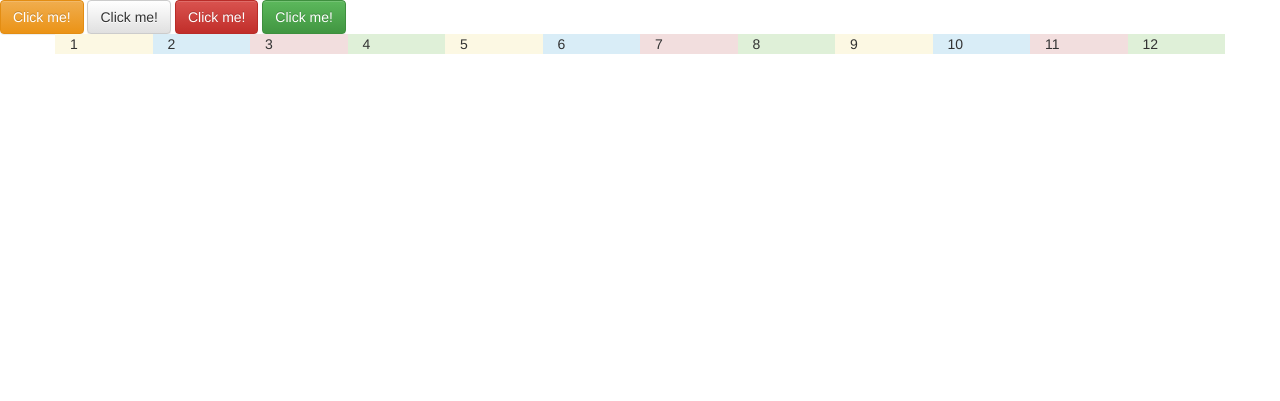
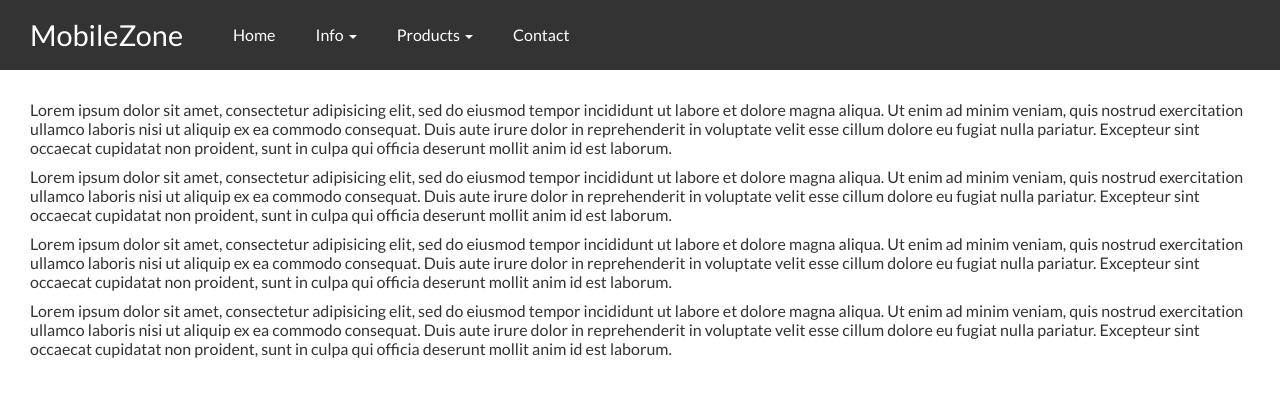
Before and after one commit to amitk2016/mobilezone, a plain HTML site: page index.html in a window 1280 px wide. Drawn offline with Linux system fonts and the light colour scheme.

Commit message:
navbar finished

```diff
--- a/css/styles.css
+++ b/css/styles.css
@@ -1,11 +1,103 @@
 /*body{
-	background-color:yellow;
-}*/
-/*.container{
-	background-color: green;
-	height: 100px;
-}*/
-/*.container-fluid{
-	background-color: red;
-	height: 100px;
-}*/
+	font-family: 'Lato', sans-serif;
+}
+.mynav{
+	background-color: rgba(0,0,0,0.9);
+	height:70px;
+
+}
+
+.m-navbar li{
+	display: inline-block;
+	margin-left:40px;
+	margin-top: 0;
+}
+.m-navbar li a{
+	color: white;
+	text-decoration: none;
+
+}
+.m-navbar li a img{
+	height:120px;
+}
+*/
+body,html{
+	margin:0;
+	font:1em "Lato", sans-serif;
+}
+
+.content{
+	padding:30px;
+}
+
+.nav-main{
+	width:100%;
+	background-color:rgba(0,0,0,0.8);
+	height: 70px;
+	color:#fff;
+}
+.logo{
+	float: left;
+	height:40px;
+	padding: 15px 30px;
+	font-size: 1.8em;
+	line-height: 40px;
+}
+.nav-main > ul{
+	margin:0;
+	padding:0;
+	float: left;
+	list-style-type: none;
+}
+.nav-main > ul >li {
+	float: left;
+}
+.nav-item{
+	display: inline-block;
+	padding:15px 20px;
+	height:40px;
+	line-height: 40px;
+	text-decoration:none;
+	color:#fff;
+	font-size: 1em;
+}
+.nav-item:hover{
+	color:#f0cc56;
+	cursor: pointer;
+}
+
+.nav-content{
+	position: absolute;
+	top:70px;
+	overflow: hidden;
+	background-color: rgba(0,0,0,0.8);
+	max-height:0;
+}
+.nav-content a{
+	color: #fff;
+	text-decoration: none;
+}
+.nav-content a:hover{
+	text-decoration: underline;
+}
+.nav-sub{
+	padding: 20px;
+}
+.nav-sub ul{
+	padding:0;
+	margin:0;
+	list-style-type: none;
+}
+.nav-sub ul li a{
+	display: inline-block;
+	padding: 5px 0;
+}
+.nav-item:focus{
+
+}
+.nav-item:focus ~ .nav-content{
+	max-height: 400px;
+	-webkit-transition: max-height 0.4s ease-in;
+	-moz-transition: max-height 0.4s ease-in;
+	transition: max-height 0.4s ease-in;
+}
--- a/index.html
+++ b/index.html
@@ -3,43 +3,113 @@
 <head>
 	<meta charset="utf-8">
 	<meta name="viewport" content="width=device-width, initial-scale=1">
-	<meta http-equiv="refresh" content="3">
+	<!-- <meta http-equiv="refresh" content="3"> -->
 	<meta name="description" content="Between 150 and 160 characters">
 	<title>MobileZone</title>
 	<!-- Latest compiled and minified Bootstrap CSS -->
 	<link rel="stylesheet" type="text/css" href="css/bootstrap.min.css">
 	<!-- Optional theme -->
 	<link rel="stylesheet" type="text/css" href="css/bootstrap-theme.min.css">
+	<!-- This is my custom css file  -->
 	<link rel="stylesheet" type="text/css" href="css/styles.css">
+	<!-- google font -->
+	 <link href='https://fonts.googleapis.com/css?family=Lato' rel='stylesheet' type='text/css'>
 
 
 </head>
 <body>
 
-<button class="btn btn-warning" >Click me!</button>
-<button class="btn btn-default" >Click me!</button>
-<button class="btn btn-danger"  >Click me!</button>
-<button class="btn btn-success" onclick="$(this).hide();" >Click me!</button>
+<!-- Navbar starts here -->
 
-<div class="container">
-	<div class="row">
-		<div class="col-lg-1 col-xs-4 bg-warning">1</div>
-		<div class="col-lg-1 col-xs-4 bg-info">2</div>
-		<div class="col-lg-1 col-xs-4 bg-danger">3</div>
-		<div class="col-lg-1 col-xs-4 bg-success">4</div>
-		<div class="col-lg-1 col-xs-4 bg-warning">5</div>
-		<div class="col-lg-1 col-xs-4 bg-info">6</div>
-		<div class="col-lg-1 col-xs-4 bg-danger">7</div>
-		<div class="col-lg-1 col-xs-4 bg-success">8</div>
-		<div class="col-lg-1 col-xs-4 bg-warning">9</div>
-		<div class="col-lg-1 col-xs-4 bg-info">10</div>
-		<div class="col-lg-1 col-xs-4 bg-danger">11</div>
-		<div class="col-lg-1 col-xs-4 bg-success">12</div>
+	<nav class="nav-main">
+		<div class="logo"><!-- <img src="img/logo.png"> -->MobileZone</div>
+		<ul>
+			<li>
+				<a href="#" class="nav-item">Home</a>
+
+			</li>
+
+			<li>
+				<a href="#" class="nav-item">Info <span class="caret"></span></a>
+				<div class="nav-content">
+					<div class="nav-sub">
+						<ul>
+							<li><a href="#">About us</a></li>
+							<li><a href="#">How to buy</a></li>
+							<li><a href="#">Payment Methods</a></li>
+							<hr>
+							<li><a href="#">FAQ</a></li>
+							<li><a href="#">Blog</a></li>
+							<li><a href="#">Terms and Condition</a></li>
+						</ul>
+					</div>
+				</div>
+			</li>
+
+			<li>
+				<a href="#" class="nav-item">Products <span class="caret"></span></a>
+				<div class="nav-content">
+					<div class="nav-sub">
+						<ul>
+							<li><a href="#">Phones</a></li>
+
+							<li><a href="#">Tablets</a></li>
+
+							<li><a href="#">Smart Watches</a></li>
+
+						</ul>
+					</div>
+				</div>
+			</li>
+
+			<li>
+				<a href="#" class="nav-item">Contact</a>
+			</li>
+
+		</ul>
+
+	</nav>
+
+	<div class="content">
+		<p>Lorem ipsum dolor sit amet, consectetur adipisicing elit, sed do eiusmod
+		tempor incididunt ut labore et dolore magna aliqua. Ut enim ad minim veniam,
+		quis nostrud exercitation ullamco laboris nisi ut aliquip ex ea commodo
+		consequat. Duis aute irure dolor in reprehenderit in voluptate velit esse
+		cillum dolore eu fugiat nulla pariatur. Excepteur sint occaecat cupidatat non
+		proident, sunt in culpa qui officia deserunt mollit anim id est laborum.</p>
+		<p>Lorem ipsum dolor sit amet, consectetur adipisicing elit, sed do eiusmod
+		tempor incididunt ut labore et dolore magna aliqua. Ut enim ad minim veniam,
+		quis nostrud exercitation ullamco laboris nisi ut aliquip ex ea commodo
+		consequat. Duis aute irure dolor in reprehenderit in voluptate velit esse
+		cillum dolore eu fugiat nulla pariatur. Excepteur sint occaecat cupidatat non
+		proident, sunt in culpa qui officia deserunt mollit anim id est laborum.</p>
+		<p>Lorem ipsum dolor sit amet, consectetur adipisicing elit, sed do eiusmod
+		tempor incididunt ut labore et dolore magna aliqua. Ut enim ad minim veniam,
+		quis nostrud exercitation ullamco laboris nisi ut aliquip ex ea commodo
+		consequat. Duis aute irure dolor in reprehenderit in voluptate velit esse
+		cillum dolore eu fugiat nulla pariatur. Excepteur sint occaecat cupidatat non
+		proident, sunt in culpa qui officia deserunt mollit anim id est laborum.</p>
+		<p>Lorem ipsum dolor sit amet, consectetur adipisicing elit, sed do eiusmod
+		tempor incididunt ut labore et dolore magna aliqua. Ut enim ad minim veniam,
+		quis nostrud exercitation ullamco laboris nisi ut aliquip ex ea commodo
+		consequat. Duis aute irure dolor in reprehenderit in voluptate velit esse
+		cillum dolore eu fugiat nulla pariatur. Excepteur sint occaecat cupidatat non
+		proident, sunt in culpa qui officia deserunt mollit anim id est laborum.</p>
+	</div>
 
 
-	</div>
-</div>
-<div class="container-fluid"></div>
+
+		<!-- <nav class="mynav">
+			<ul class="m-navbar">
+				<li><a href="#"><img src="img/logo.png" alt="logo-image"></a></li>
+				<li><a href="#">Home</a></li>
+				<li><a href="#">Info <span class="caret"></span></a></li>
+				<li><a href="#">Products <span class="caret"></span></a></li>
+				<li><a href="#">Contact</a></li>
+			</ul>
+		</nav> -->
+
+<!-- Navbar Ends here  -->
 
 
 
```
Also changed, not shown: img/logo.png (added), img/product-1.jpg (added).
